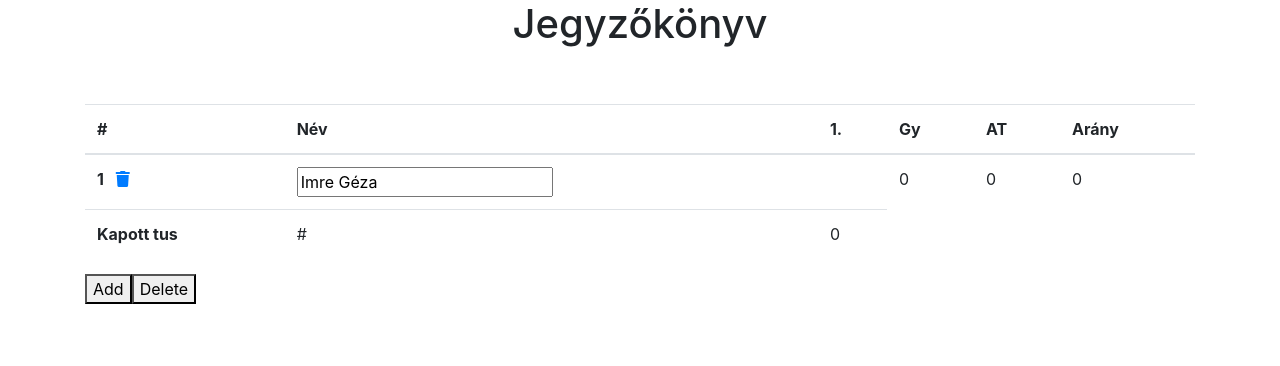
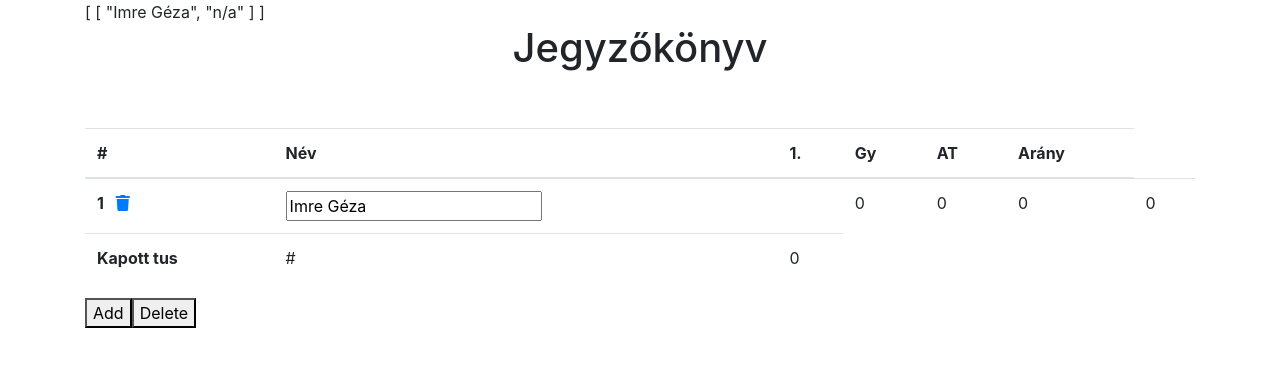
Before and after one commit to mestahh/fencing, a Vue app: page / in a window 1280 px wide. Shown: the top 366 px of the page. Built offline with nearby package versions, Linux system fonts and the light colour scheme.

Commit message:
Working basic table without validation and styling

```diff
--- a/src/App.vue
+++ b/src/App.vue
@@ -1,6 +1,7 @@
 <template>
 
     <div class="container">
+      {{ this.$store.state.reportMatrix }}
         <ReportTable></ReportTable>
         <button @click="addNew()">Add</button>
         <button @click="deleteRow(1)">Delete</button>
--- a/src/components/ReportTable.vue
+++ b/src/components/ReportTable.vue
@@ -28,7 +28,8 @@
                   black: col == 'n/a',
                   cell: index != 0,
                   nameCell: index == 0,
-                  }" :key="index + '' + rowIndex"
+                }"
+                :key="index + '' + rowIndex"
               >
                 <template v-if="index == 0">
                   <input type="text" v-model="reportMatrix[rowIndex][index]" />
@@ -52,19 +53,16 @@
                   </template>
                 </template>
               </td>
+              <td>{{ numberOfVictories(row) }}</td>
+              <td>{{ givenScore(row) }}</td>
+              <td>{{ ratio(rowIndex) }}</td>
               <td>0</td>
-                <td>0</td>
-                <td>0</td>
-                <!-- <td>{{ numberOfVictories(row) }}</td> -->
-                <!-- <td>{{ givenScore(row) }}</td> -->
-                <!-- <td>{{ ratio(rowIndex) }}</td> -->
             </tr>
             <tr>
               <th scope="row">Kapott tus</th>
               <td>#</td>
               <td v-for="(row, rowIndex) in reportMatrix" :key="rowIndex">
-                  <!-- {{ receivedScore(rowIndex) }} -->
-                  0
+                {{ receivedScore(rowIndex) }}
               </td>
             </tr>
           </tbody>
@@ -73,17 +71,75 @@
           <button class="btn btn-primary mb-5" @click="ranking()">Helyezések</button> -->
       </div>
     </div>
-
   </div>
 </template>
 
 <script>
 export default {
   computed: {
-        reportMatrix: function() {
+    reportMatrix: function () {
       return this.$store.state.reportMatrix;
+    },
+  },
+  methods: {
+    deleteFencer: function (row) {
+      this.$store.dispatch("delete", row);
+    },
+    numberOfVictories: function (row) {
+      var victories = 0;
+      row.forEach((col) => {
+        if (col == "V" || col == "v") {
+          victories = victories + 1;
+        }
+      });
+      if (isNaN(victories)) {
+        victories = 0;
+      }
+      return victories;
+    },
+    givenScore: function (row) {
+      var score = 0;
+      for (var i = 1; i < row.length; i++) {
+        if (row[i] == "V" || row[i] == "v") {
+          score += 5;
+        } else if (row[i] == "n/a") {
+          // don't do anything
+        } else {
+          score += parseInt(row[i]);
         }
       }
 
+      if (isNaN(score)) {
+        score = 0;
       }
+      return score;
+    },
+    receivedScore: function (index) {
+      var score = 0;
+      for (var i = 0; i < this.$store.state.reportMatrix.length; i++) {
+        var value = this.$store.state.reportMatrix[i][index + 1];
+        if (value == "V" || value == "v") {
+          score += 5;
+        } else if (value == "n/a") {
+          // don't do anything
+        } else {
+          score += parseInt(value);
+        }
+      }
+      if (isNaN(score)) {
+        score = 0;
+      }
+      return score;
+    },
+    ratio: function (rowIndex) {
+      var ratio =
+        this.givenScore(this.$store.state.reportMatrix[rowIndex]) -
+        this.receivedScore(rowIndex);
+      if (ratio > 0) {
+        return "+" + ratio;
+      }
+      return ratio;
+    },
+  },
+};
 </script>
--- a/src/main.js
+++ b/src/main.js
@@ -102,7 +102,6 @@ const store = new Vuex.Store({
   },
   mutations: {
     addNew(state) {
-      var numberOfFencers = state.reportMatrix.length;
       state.reportMatrix.forEach((f) => {
         f.push("");
       });
```
Lines whose indentation alone changed are shown as unchanged.
